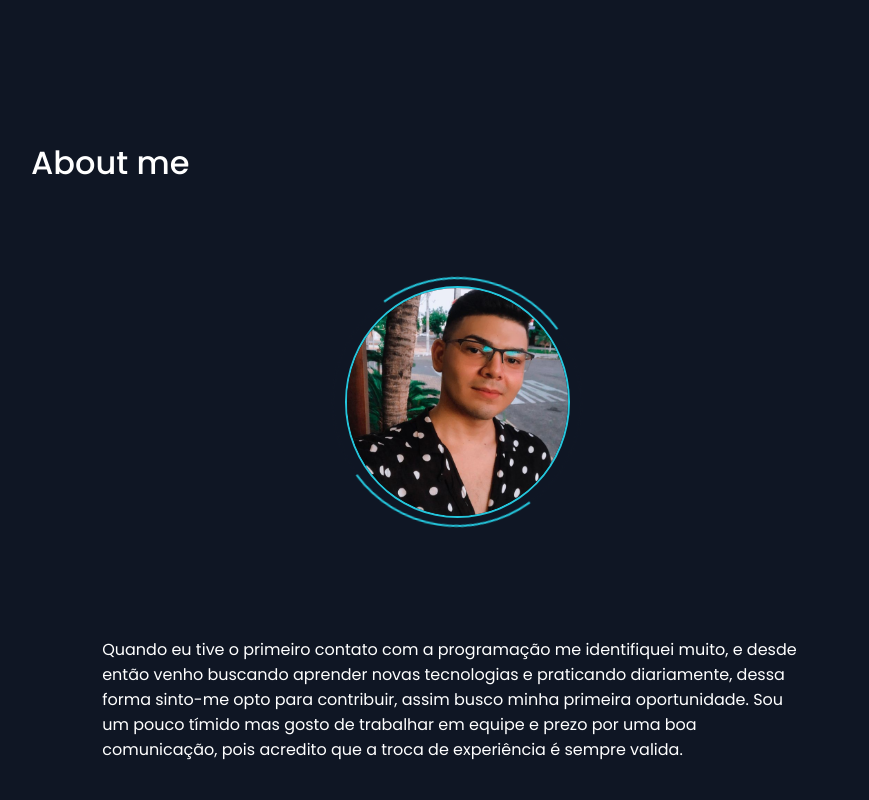
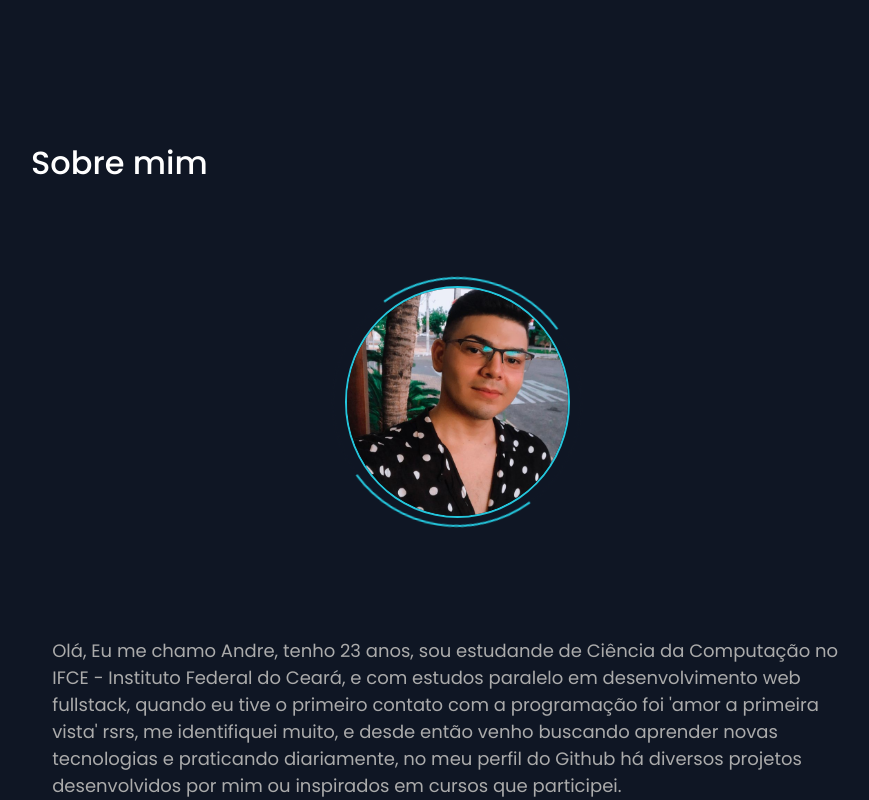
Before and after one commit to andallves/portfolio2.0, a React (Vite) app: page / in a window 1280 px wide. Shown: the part 2540-3340 px from the top of the page, without its empty margins (183-1052 px from the left). Built offline with nearby package versions, Linux system fonts and the light colour scheme.

Commit message:
Change text about me and text color

```diff
--- a/src/template/AboutMe/index.tsx
+++ b/src/template/AboutMe/index.tsx
@@ -4,19 +4,21 @@ import * as Styled from './styles';
 
 export const AboutMe = () => {
   return (
-    <Styled.Section id='about'>
-      <Heading>About me</Heading>
+    <Styled.Section id="about">
+      <Heading>Sobre mim</Heading>
 
       <Styled.Container>
         <AboutImage />
 
         <Styled.P>
-          Quando eu tive o primeiro contato com a programação me identifiquei
-          muito, e desde então venho buscando aprender novas tecnologias e
-          praticando diariamente, dessa forma sinto-me opto para contribuir,
-          assim busco minha primeira oportunidade. Sou um pouco tímido mas gosto
-          de trabalhar em equipe e prezo por uma boa comunicação, pois acredito
-          que a troca de experiência é sempre valida.
+          Olá, Eu me chamo Andre, tenho 23 anos, sou estudande de Ciência da
+          Computação no IFCE - Instituto Federal do Ceará, e com estudos
+          paralelo em desenvolvimento web fullstack, quando eu tive o primeiro
+          contato com a programação foi 'amor a primeira vista' rsrs, me
+          identifiquei muito, e desde então venho buscando aprender novas
+          tecnologias e praticando diariamente, no meu perfil do Github há
+          diversos projetos desenvolvidos por mim ou inspirados em cursos que
+          participei.
         </Styled.P>
       </Styled.Container>
     </Styled.Section>
--- a/src/template/AboutMe/styles.ts
+++ b/src/template/AboutMe/styles.ts
@@ -24,7 +24,8 @@ export const Container = styled.div`
 
 export const P = styled.p`
   position: relative;
-  font-size: 1.6rem;
-  margin: 2rem 5rem 3rem;
+  font-size: 1.8rem;
+  margin: 2rem 0 3rem;
   padding: 4rem;
+  color: ${({theme}) => theme.colors.grayColor};
 `;
```
